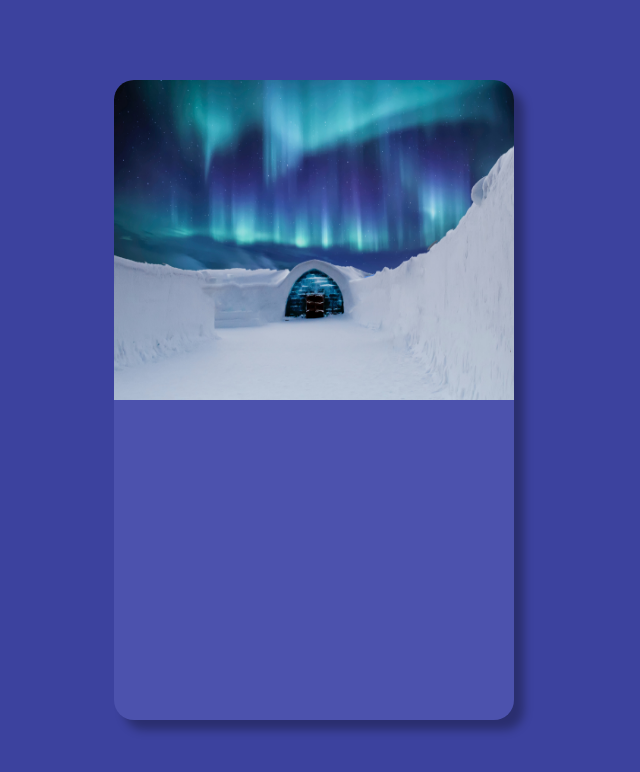
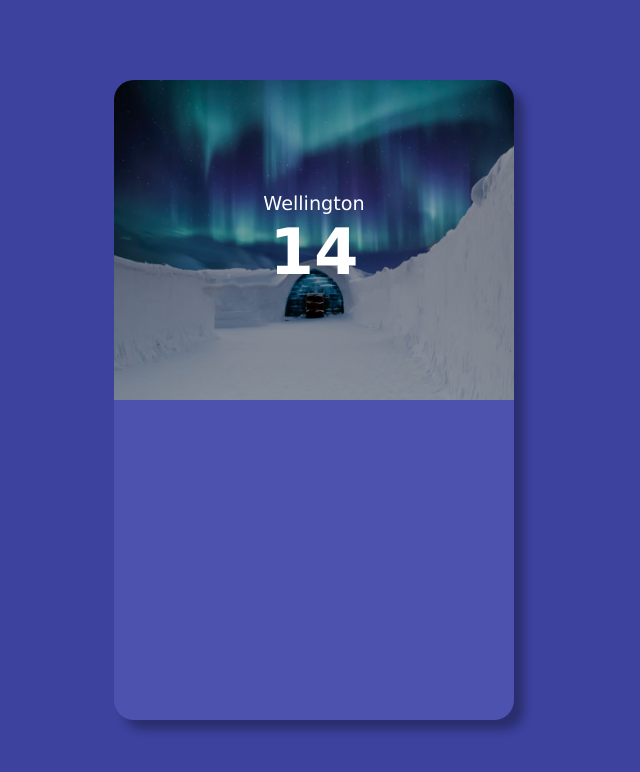
Before and after one commit to MikeSanDev/Angular-Weather-App, an Angular app: page / in a window 1280 px wide. Shown: the top 772 px of the page, without its empty margins (326-966 px from the left). Built offline with nearby package versions, Linux system fonts and the light colour scheme.

Commit message:
updated and styled top temperature card

```diff
--- a/src/app/app.component.html
+++ b/src/app/app.component.html
@@ -2,6 +2,11 @@
   <div class="upper-data">
     <img src="../assets/hot.jpg" alt="hot" *ngIf="14 > 15" />
     <img src="../assets/cold.jpg" alt="cold" *ngIf="14 <= 15" />
+
+    <div class="weather-data">
+      <div class="location">Wellington</div>
+      <div class="temperature">{{ 14.40 | number: '1.0-0'}}</div>
+    </div>
   </div>
   <div class="lower-data">
 
--- a/src/styles.css
+++ b/src/styles.css
@@ -50,3 +50,28 @@ body {
     width: 100%;
     height: 100%;
 }
+
+.weather-data {
+    position: relative;
+    z-index: 1;
+    width: 100%;
+    height: 100%;
+    background-color:  var(--shadow-dark);
+    display: flex;
+    flex-direction: column;
+    align-items: center;
+    justify-content: center;
+}
+
+.location {
+    color: var(--white);
+    text-align: center;
+    font-size: 1.2em;
+}
+
+.temperature {
+    color: var(--white);
+    font-size: 4em;
+    text-align: center;
+    font-weight: 900;
+}
```
